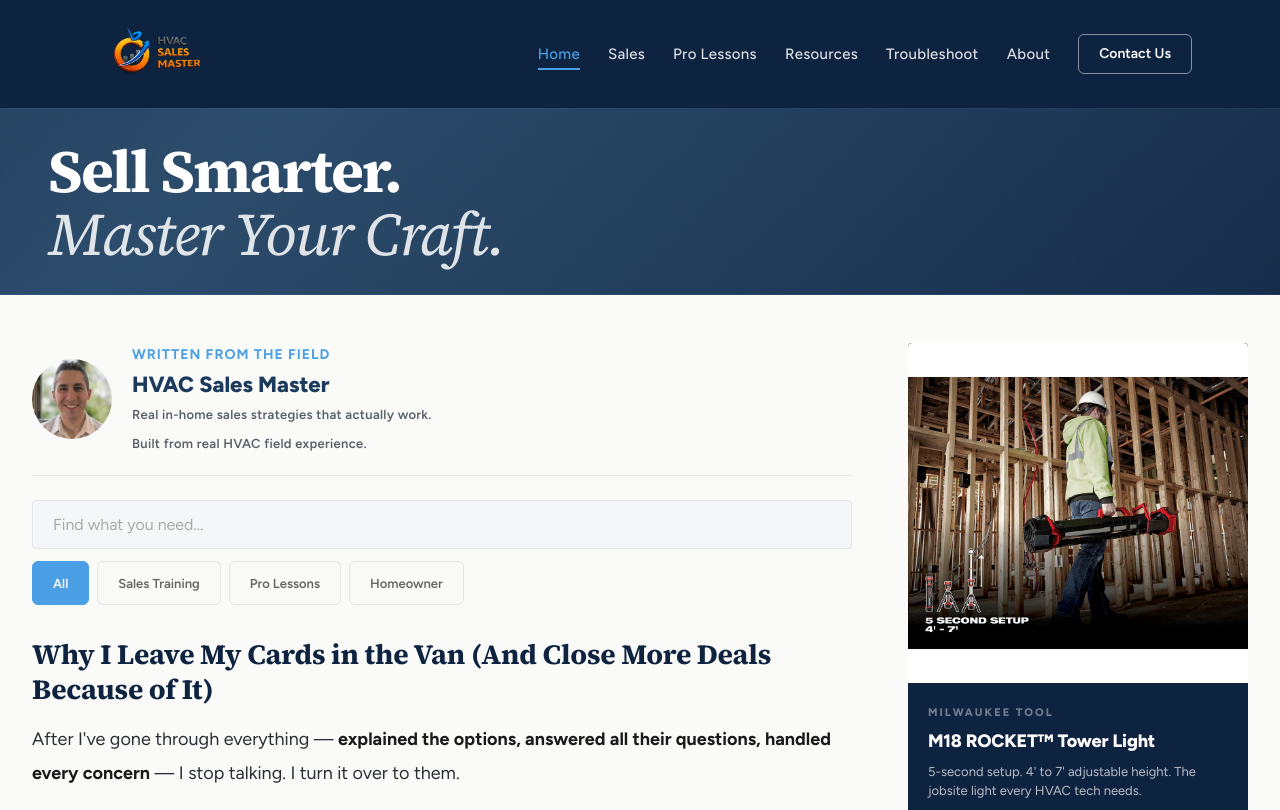
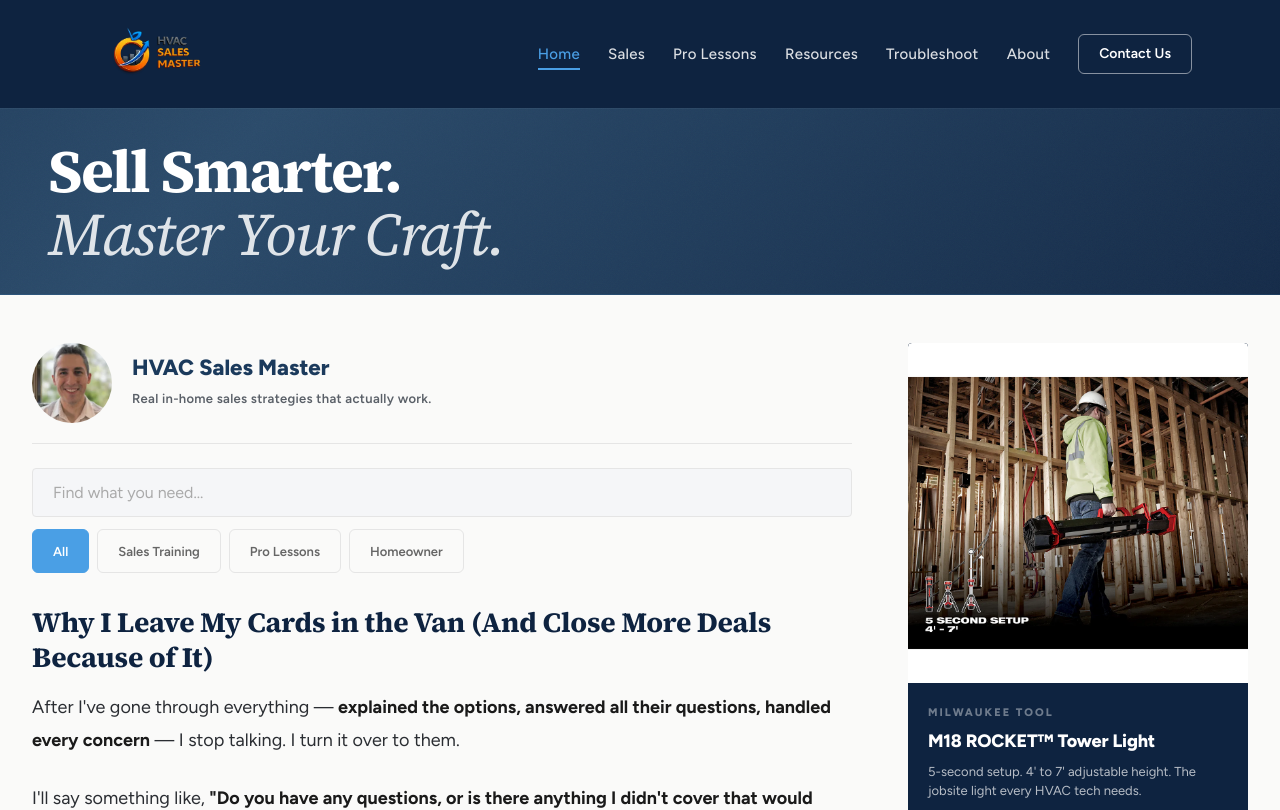
Before and after one commit to Ishack94/HVAC-sales-master, a React (Vite) app: page / in a window 1280 px wide. Shown: the top 810 px of the page. Built offline with nearby package versions, Linux system fonts and the light colour scheme.

Commit message:
Remove Written From The Field label and field experience line from homepage byline

```diff
--- a/src/pages/Home.jsx
+++ b/src/pages/Home.jsx
@@ -185,10 +185,8 @@ export default function Home() {
           <div className={styles.authorRow}>
             <img src={headshotSrc} alt="HVAC Sales Master founder" className={styles.headshot} width="80" height="80" />
             <div className={styles.authorText}>
-              <p className={styles.authorLabel}>Written from the Field</p>
               <p className={styles.authorName}>HVAC Sales Master</p>
               <p className={styles.authorTagline}>Real in-home sales strategies that actually work.</p>
-              <p className={styles.authorTagline}>Built from real HVAC field experience.</p>
             </div>
           </div>
 
```
